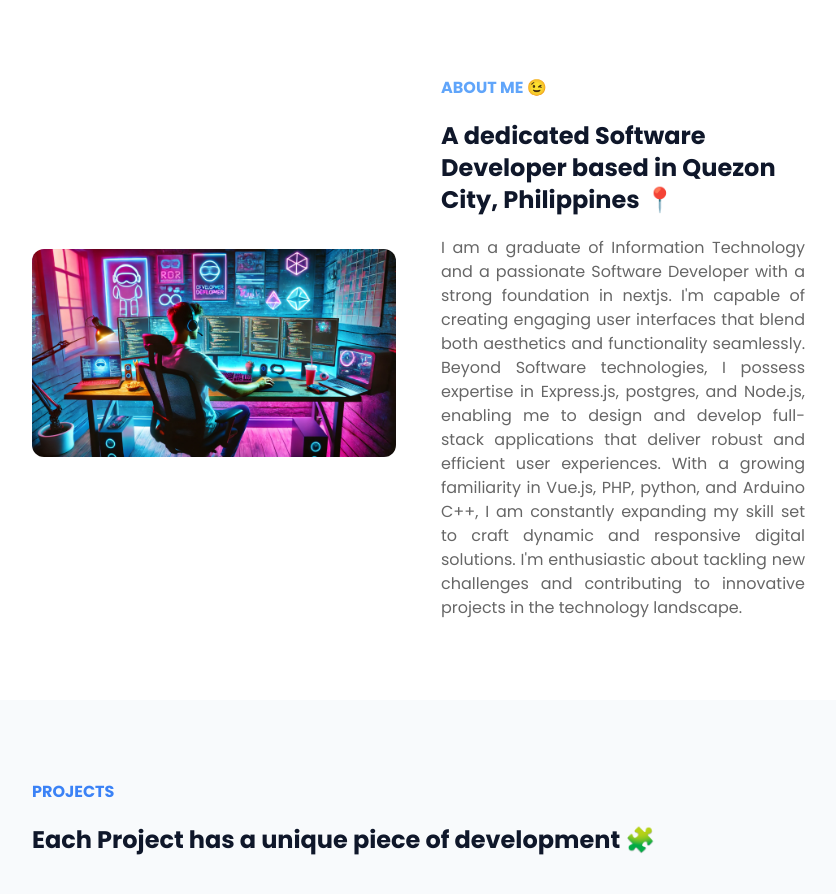
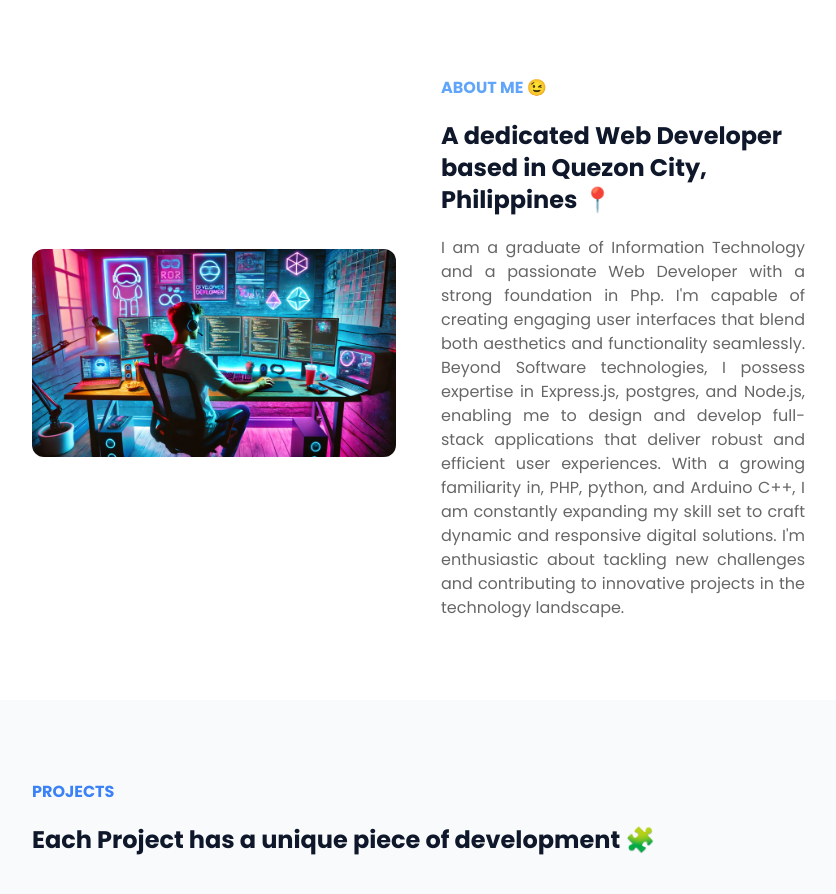
Before and after one commit to edrenskill/PersonalPortfolio-main, a React (Vite) app: page / in a window 1280 px wide. Shown: the part 860-1754 px from the top of the page, without its empty margins (224-1060 px from the left). Built offline with nearby package versions, Linux system fonts and the light colour scheme.

Commit message:
Update About.jsx

```diff
--- a/src/pages/About.jsx
+++ b/src/pages/About.jsx
@@ -67,7 +67,7 @@ export const About = () => {
         >
           <h1 className="text-blue-400 font-bold">ABOUT ME 😉</h1>
           <h2 className="text-2xl text-slate-900 font-bold sm:text-center md:text-start">
-            A dedicated Software Developer based in Quezon City, Philippines 📍
+            A dedicated Web Developer based in Quezon City, Philippines 📍
           </h2>
           <motion.p
             initial="offScreen"
@@ -75,13 +75,13 @@ export const About = () => {
             viewport={{ once: true, amount: 0.8 }}
             className="opacity-60"
           >
-            I am a graduate of Information Technology and a passionate Software
-            Developer with a strong foundation in nextjs. I'm capable of
+            I am a graduate of Information Technology and a passionate Web
+            Developer with a strong foundation in Php. I'm capable of
             creating engaging user interfaces that blend both aesthetics and
             functionality seamlessly. Beyond Software technologies, I possess
             expertise in Express.js, postgres, and Node.js, enabling me to
             design and develop full-stack applications that deliver robust and
-            efficient user experiences. With a growing familiarity in Vue.js,
+            efficient user experiences. With a growing familiarity in,
             PHP, python, and Arduino C++, I am constantly expanding my skill set
             to craft dynamic and responsive digital solutions. I'm enthusiastic
             about tackling new challenges and contributing to innovative
```
